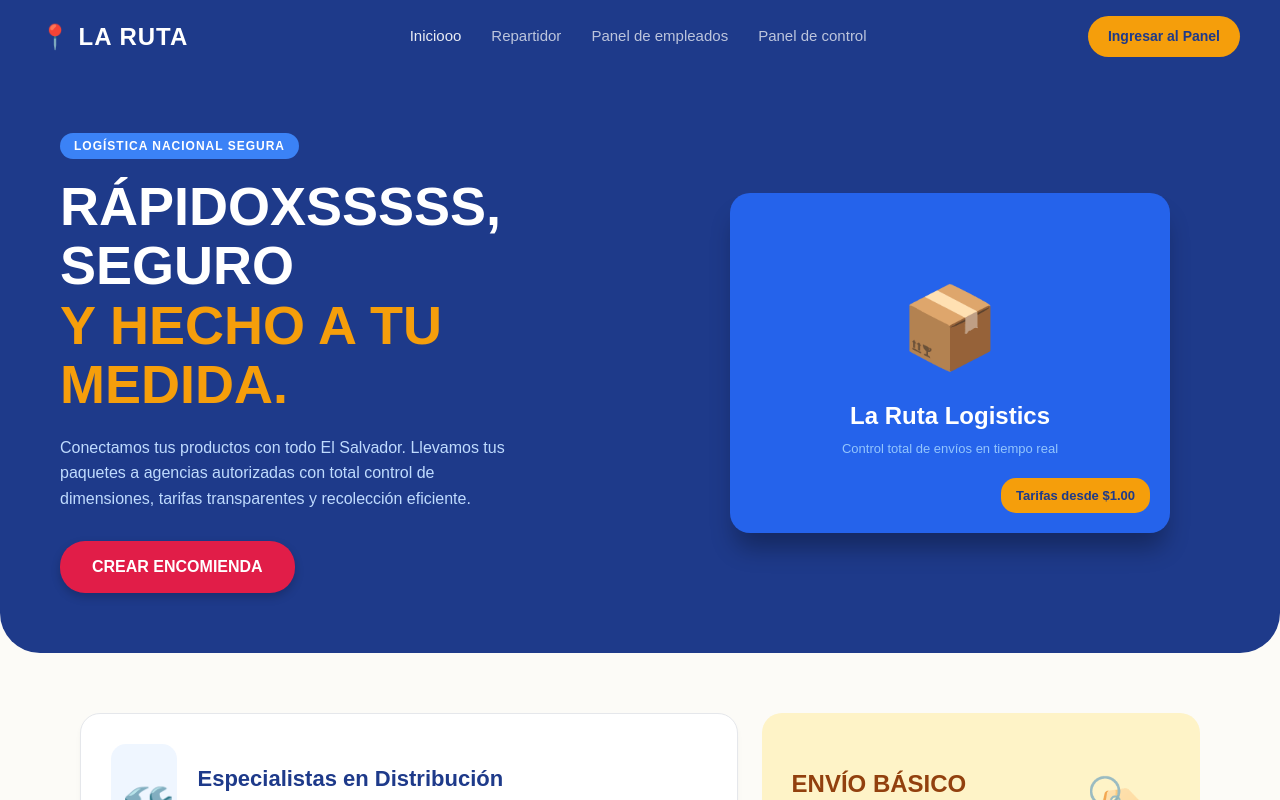
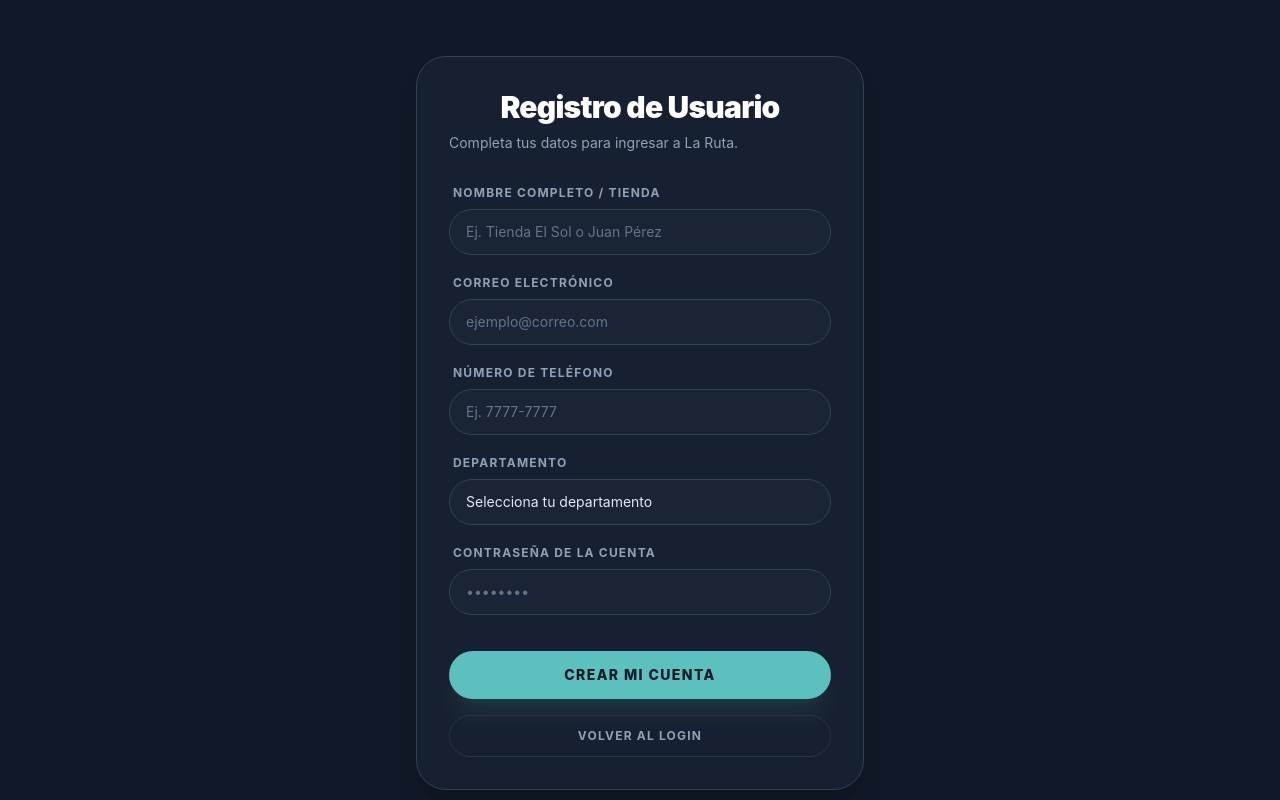
Before and after one commit to jhonattan755/LaRuta2, a React app in the folder frontend/: page /registro in a window 1280 px wide. Before the commit this address led to /. Shown: the top 800 px of the page. Built offline with nearby package versions, Linux system fonts and the light colour scheme; the HTML template or start-up script is replaced by a standard one.

Commit message:
Agregue Formullario usuarioo, modifique el login,

```diff
--- a/frontend/src/App.jsx
+++ b/frontend/src/App.jsx
@@ -7,7 +7,8 @@ import Empleado from './views/Empleado';
 import InicioUsuario from './views/InicioUsuario';
 import Ganancias from './views/Ganancias';
 import Repartidores from './views/Repartidores';
-import PanelDeEmpleados from './views/PanelDeEmpleados'; // <-- Nueva importación agregada
+import PanelDeEmpleados from './views/PanelDeEmpleados';
+import FormularioUsuario from './views/FormularioUsuario'; // <-- Importación actualizada con el nuevo nombre
 
 function App() {
   return (
@@ -18,6 +19,9 @@ function App() {
         <Route path="/login" element={<Login />} />
         <Route path="/empleado" element={<Empleado />} />
         <Route path="/inicio-usuario" element={<InicioUsuario />} />
+
+        {/* Tu nueva pantalla de Registro (FormularioUsuario) integrada perfectamente */}
+        <Route path="/registro" element={<FormularioUsuario />} />
 
         {/* Tu nueva pantalla de Ganancias integrada perfectamente */}
         <Route path="/ganancias" element={<Ganancias />} />
--- /dev/null
+++ b/frontend/src/views/FormularioUsuario.jsx
@@ -0,0 +1,165 @@
+import React, { useState } from 'react';
+import { useNavigate } from 'react-router-dom';
+
+const FormularioUsuario = () => {
+  const navigate = useNavigate();
+
+  // EL CEREBRO: Estados para almacenar los datos del formulario
+  const [nombre, setNombre] = useState('');
+  const [correo, setCorreo] = useState('');
+  const [telefono, setTelefono] = useState('');
+  const [departamento, setDepartamento] = useState('');
+  const [password, setPassword] = useState('');
+
+  // Estilo reutilizable para mantener consistencia con los inputs de tu Login
+  const estiloInput = "w-full bg-[#1e293b]/50 border border-slate-700 text-slate-200 placeholder-slate-500 text-sm px-4 py-3 rounded-full focus:outline-none focus:border-blue-500 focus:ring-1 focus:ring-blue-500 transition-all font-sans";
+  const estiloLabel = "block text-xs font-bold text-slate-400 mb-2 uppercase tracking-widest px-1";
+
+  const manejarRegistro = async (e) => {
+    e.preventDefault();
+
+    // Validación básica de campos vacíos
+    if (!nombre || !correo || !telefono || !departamento || !password) {
+      alert('Por favor, llena todos los campos para registrarte.');
+      return;
+    }
+
+    try {
+      // 🚀 Listo para conectar con tu Backend (puedes ajustar la ruta según tus endpoints)
+      const respuesta = await fetch('http://localhost:5000/api/usuarios/registro', {
+        method: 'POST',
+        headers: { 'Content-Type': 'application/json' },
+        body: JSON.stringify({
+          nombre: nombre,
+          email: correo,
+          telefono: telefono,
+          departamento: departamento,
+          password: password,
+          rol: 'usuario' // Rol por defecto para los clientes que se registran desde aquí
+        })
+      });
+
+      const datos = await respuesta.json();
+
+      if (respuesta.ok) {
+        alert('¡Registro exitoso! Ya puedes iniciar sesión.');
+        navigate('/login');
+      } else {
+        alert(datos.mensaje || 'Hubo un error al registrar la cuenta.');
+      }
+    } catch (error) {
+      alert('No se pudo conectar con el servidor. Verifica que tu backend esté encendido.');
+    }
+  };
+
+  return (
+    <div className="min-h-screen w-screen bg-[#111827] flex flex-col items-center justify-center font-sans text-white p-6 overflow-y-auto">
+      <div className="w-full max-w-md bg-[#1e293b]/50 border border-slate-700 p-8 rounded-[30px] shadow-xl my-8">
+
+        <h1 className="text-3xl font-black mb-2 tracking-tight text-white text-center">
+          Registro de Usuario
+        </h1>
+        <p className="text-sm text-slate-400 mb-8 text-center1">
+          Completa tus datos para ingresar a La Ruta.
+        </p>
+
+        <form onSubmit={manejarRegistro} className="space-y-5">
+          {/* 1. NOMBRE DE LA TIENDA O PERSONA */}
+          <div>
+            <label className={estiloLabel}>Nombre Completo / Tienda</label>
+            <input
+              type="text"
+              placeholder="Ej. Tienda El Sol o Juan Pérez"
+              value={nombre}
+              onChange={(e) => setNombre(e.target.value)}
+              className={estiloInput}
+            />
+          </div>
+
+          {/* 2. CORREO ELECTRÓNICO */}
+          <div>
+            <label className={estiloLabel}>Correo Electrónico</label>
+            <input
+              type="email"
+              placeholder="ejemplo@correo.com"
+              value={correo}
+              onChange={(e) => setCorreo(e.target.value)}
+              className={estiloInput}
+            />
+          </div>
+
+          {/* 3. NÚMERO DE TELÉFONO */}
+          <div>
+            <label className={estiloLabel}>Número de Teléfono</label>
+            <input
+              type="tel"
+              placeholder="Ej. 7777-7777"
+              value={telefono}
+              onChange={(e) => setTelefono(e.target.value)}
+              className={estiloInput}
+            />
+          </div>
+
+          {/* 4. DEPARTAMENTO DONDE HABITA */}
+          <div>
+            <label className={estiloLabel}>Departamento</label>
+            <select
+              value={departamento}
+              onChange={(e) => setDepartamento(e.target.value)}
+              className={`${estiloInput} appearance-none cursor-pointer`}
+              style={{ colorScheme: 'dark' }}
+            >
+              <option value="" disabled className="text-slate-500">Selecciona tu departamento</option>
+              <option value="Ahuachapán">Ahuachapán</option>
+              <option value="Cabañas">Cabañas</option>
+              <option value="Chalatenango">Chalatenango</option>
+              <option value="Cuscatlán">Cuscatlán</option>
+              <option value="La Libertad">La Libertad</option>
+              <option value="La Paz">La Paz</option>
+              <option value="La Unión">La Unión</option>
+              <option value="Morazán">Morazán</option>
+              <option value="San Miguel">San Miguel</option>
+              <option value="San Salvador">San Salvador</option>
+              <option value="San Vicente">San Vicente</option>
+              <option value="Santa Ana">Santa Ana</option>
+              <option value="Sonsonate">Sonsonate</option>
+              <option value="Usulután">Usulután</option>
+            </select>
+          </div>
+
+          {/* 5. CONTRASEÑA */}
+          <div>
+            <label className={estiloLabel}>Contraseña de la Cuenta</label>
+            <input
+              type="password"
+              placeholder="••••••••"
+              value={password}
+              onChange={(e) => setPassword(e.target.value)}
+              className={estiloInput}
+            />
+          </div>
+
+          {/* BOTÓN PRINCIPAL PARA CREAR CUENTA */}
+          <button
+            type="submit"
+            className="w-full bg-[#5bc0be] hover:bg-[#46a6a4] text-[#111827] font-extrabold py-3.5 px-6 rounded-full text-sm uppercase tracking-widest transition-all duration-300 transform active:scale-95 shadow-xl shadow-[#5bc0be]/10 mt-4"
+          >
+            Crear mi Cuenta
+          </button>
+        </form>
+
+        {/* BOTÓN SECUNDARIO VOLVER AL LOGIN */}
+        <button
+          type="button"
+          onClick={() => navigate('/login')}
+          className="w-full bg-transparent hover:bg-slate-800/40 text-slate-400 font-bold py-3 px-6 rounded-full text-xs uppercase tracking-widest transition-all mt-4 border border-slate-700/60"
+        >
+          Volver al Login
+        </button>
+
+      </div>
+    </div>
+  );
+};
+
+export default FormularioUsuario;
--- a/frontend/src/views/Login.jsx
+++ b/frontend/src/views/Login.jsx
@@ -3,7 +3,7 @@ import { useState } from 'react';
 import { useNavigate } from 'react-router-dom';
 
 export function Login() {
-  // EL CEREBRO: Variables para recordar lo que el usuario escribe
+  // EL CEREBRAZO: Variables para recordar lo que el usuario escribe
   const [correo, setCorreo] = useState('');
   const [password, setPassword] = useState('');
   const [recordarme, setRecordarme] = useState(false);
@@ -38,7 +38,7 @@ export function Login() {
         } else if (datos.rol === 'empleado') {
           navigate('/empleado');
         } else {
-          alert(`¡Hola ${datos.nombre}! Tu rol aún no tiene una ruta asignada.`);
+          navigate('/inicio-usuario');
         }
       } else {
         // Muestra si la clave está mal o si el correo no existe en la nube
@@ -152,17 +152,26 @@ export function Login() {
                 </label>
               </div>
 
-              {/* BOTÓN TOTALMENTE REDONDEADO */}
+              {/* BOTÓN PRINCIPAL: INGRESAR */}
               <button
                 type="submit"
                 className="w-full bg-[#5bc0be] hover:bg-[#46a6a4] text-[#111827] font-extrabold py-3.5 px-6 rounded-full transition-all duration-300 transform active:scale-95 shadow-xl shadow-[#5bc0be]/10 mt-6 text-sm uppercase tracking-widest"
               >
-                Ingresar al Sistema
+                Ingresar
+              </button>
+
+              {/* 🆕 NUEVO BOTÓN COMPLETO: REGISTRAR */}
+              <button
+                type="button"
+                onClick={() => navigate('/registro')}
+                className="w-full bg-transparent hover:bg-slate-800/40 text-[#5bc0be] border-2 border-[#5bc0be] font-extrabold py-3 px-6 rounded-full transition-all duration-300 transform active:scale-95 mt-3 text-sm uppercase tracking-widest"
+              >
+                Registrar Cuenta
               </button>
             </form>
 
             <div className="text-center mt-8">
-              <p className="text-xs text-slate-400 font-medium">
+              <p className="text-xs text-slate-500 font-medium">
                 ¿No tienes una cuenta de empleado?{' '}
                 <span className="text-blue-400 font-bold cursor-pointer hover:underline">
                   Contactar Soporte IT
```
